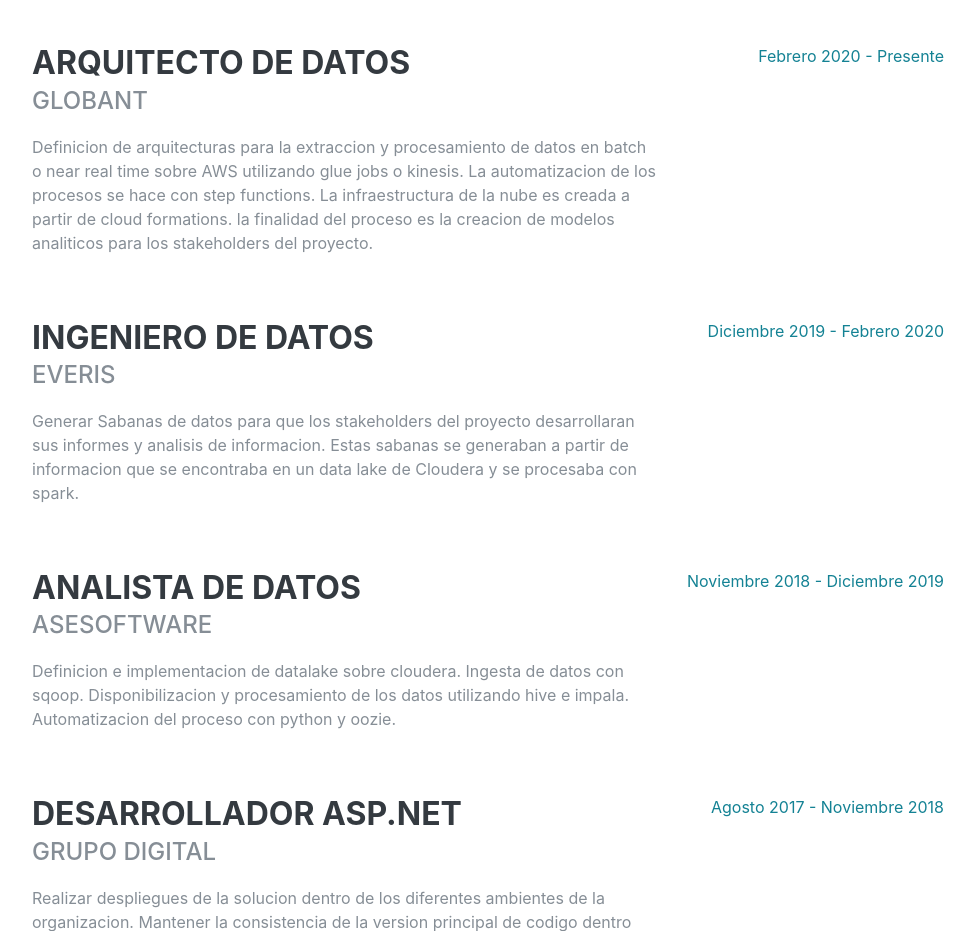
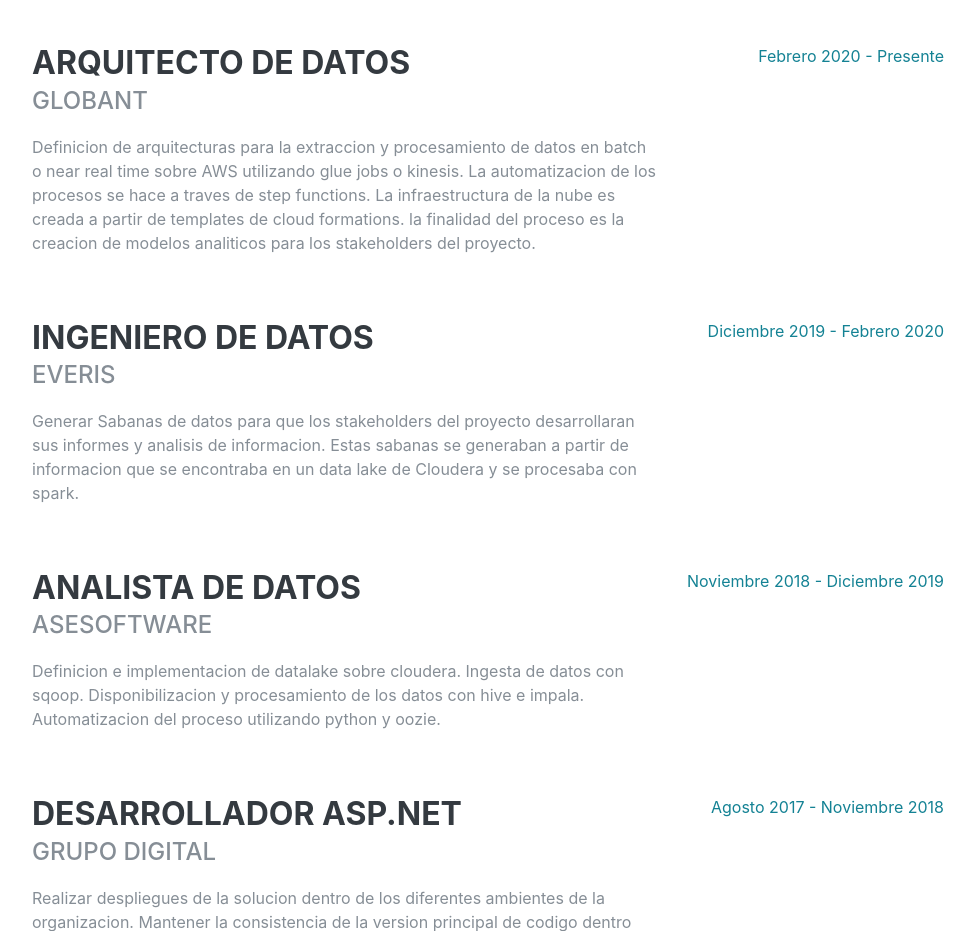
Before and after one commit to alebotia/personal_page, a plain HTML site: page index.html in a window 1280 px wide. Shown: the part 920-1851 px from the top of the page, without its empty margins (288-1263 px from the left). Drawn offline with Linux system fonts and the light colour scheme; a web font is replaced by a local one.

Commit message:
updates ...

```diff
--- a/index.html
+++ b/index.html
@@ -71,7 +71,7 @@
         <div class="subheading mb-5">Bogotá - Colombia · (314) 352-8062 ·
           <a href="mailto:alejandrobotia352@gmail.com">alejandrobotia352@gmail.com</a>
         </div>
-        <p class="lead mb-5">Arquitecto de datos con habilidades para diseñar, desarrollar e implementar soluciones de procesamiento y almacenamiento en entornos distribuidos utilizando AWS o cloudera. Apacionado por el desarrollo web utilizando, para ello utilizo el MERN stack. Certificado MongoDB Developer y Scrum Master. </p>
+        <p class="lead mb-5">Arquitecto de datos con habilidades para diseñar, desarrollar e implementar soluciones de procesamiento y almacenamiento en entornos distribuidos utilizando AWS o cloudera. Apacionado por el desarrollo web bajo el MERN stack. Certificado MongoDB Developer y Scrum Master. </p>
         <div class="social-icons">
           <a target="_blank" href="https://www.linkedin.com/in/omar-alejandro-botia-navas-67a47b170/">
             <i class="fab fa-linkedin-in"></i>
@@ -98,7 +98,7 @@
           <div class="resume-content">
             <h3 class="mb-0">Arquitecto de datos</h3>
             <div class="subheading mb-3">Globant</div>
-            <p>Definicion de arquitecturas para la extraccion y procesamiento de datos en batch o near real time sobre AWS utilizando glue jobs o kinesis. La automatizacion de los procesos se hace con step functions. La infraestructura de la nube es creada a partir de cloud formations. la finalidad del proceso es la creacion de modelos analiticos para los stakeholders del proyecto.</p>
+            <p>Definicion de arquitecturas para la extraccion y procesamiento de datos en batch o near real time sobre AWS utilizando glue jobs o kinesis. La automatizacion de los procesos se hace a traves de step functions. La infraestructura de la nube es creada a partir de templates de cloud formations. la finalidad del proceso es la creacion de modelos analiticos para los stakeholders del proyecto.</p>
           </div>
           <div class="resume-date text-md-right">
             <span class="text-primary">Febrero 2020 - Presente</span>
@@ -120,7 +120,7 @@
           <div class="resume-content">
             <h3 class="mb-0">Analista de datos</h3>
             <div class="subheading mb-3">Asesoftware</div>
-            <p>Definicion e implementacion de datalake sobre cloudera. Ingesta de datos con sqoop. Disponibilizacion y procesamiento de los datos utilizando hive e impala. Automatizacion del proceso con python y oozie.</p>
+            <p>Definicion e implementacion de datalake sobre cloudera. Ingesta de datos con sqoop. Disponibilizacion y procesamiento de los datos con hive e impala. Automatizacion del proceso utilizando python y oozie.</p>
           </div>
           <div class="resume-date text-md-right">
             <span class="text-primary">Noviembre 2018 - Diciembre 2019</span>
```
